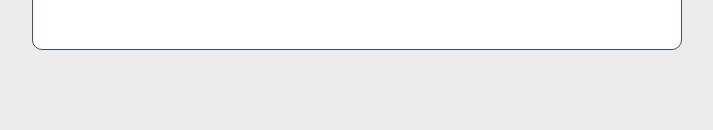
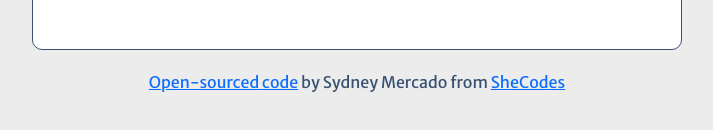
Before and after one commit to sydney257/weather-app-react, a React (Create React App) app: page / in a window 1280 px wide. Shown: the part 546-676 px from the top of the page, without its empty margins (283-996 px from the left). Built offline with nearby package versions, Linux system fonts and the light colour scheme.

Commit message:
Added closing link to GitHub repo

```diff
--- a/src/App.css
+++ b/src/App.css
@@ -31,3 +31,7 @@ h2 {
   margin: 20px auto;
   background-color: #fff;
 }
+
+.credentials {
+  text-align: center;
+}
--- a/src/App.js
+++ b/src/App.js
@@ -3,7 +3,21 @@ import "./App.css";
 import Weather from "./Weather";
 
 function App() {
-  return <Weather />;
+  return (
+    <div>
+      <Weather />
+      <p className="credentials">
+        <a
+          href="https://github.com/sydney257/weather-app-react"
+          target="_blank"
+          rel="noreferrer"
+        >
+          Open-sourced code
+        </a>{" "}
+        by Sydney Mercado from <a href="https://shecodes.io">SheCodes</a>
+      </p>
+    </div>
+  );
 }
 
 export default App;
```
